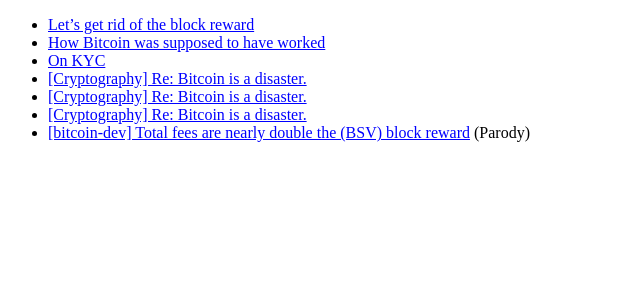
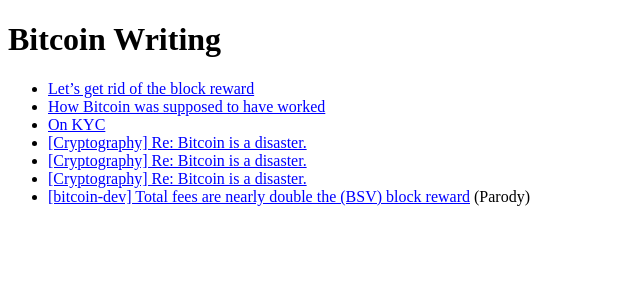
Before and after one commit to 0x000m/0x000m.github.io, a Jekyll site: the page built from bitcoin/index.md, in a window 1280 px wide. Shown: the top 300 px of the page, without its empty margins (0-640 px from the left). Built offline with Jekyll 4.4.1, drawn with Linux system fonts in a browser that asks for light colours.

Commit message:
Update index.md

```diff
--- a/bitcoin/index.md
+++ b/bitcoin/index.md
@@ -2,6 +2,8 @@
 title: Bitcoin
 layout: default
 ---
+
+# Bitcoin Writing
 
 - [Let's get rid of the block reward](/bitcoin/7.txt)
 - [How Bitcoin was supposed to have worked](/bitcoin/1.txt)
```
